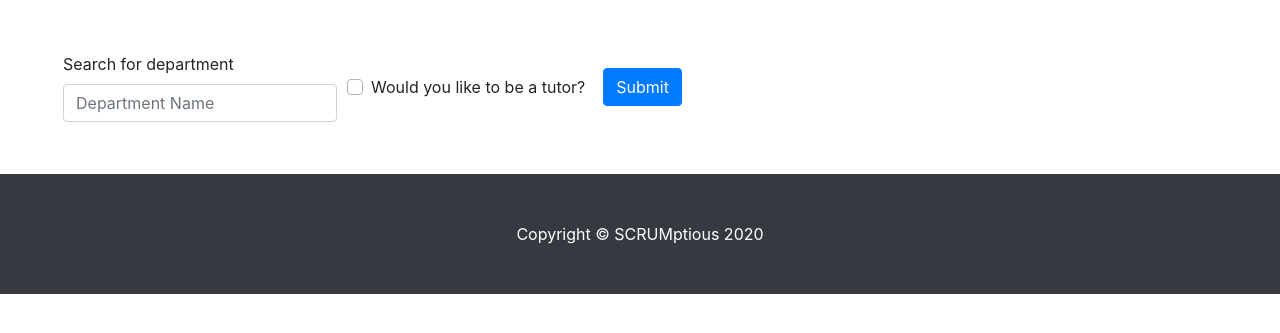
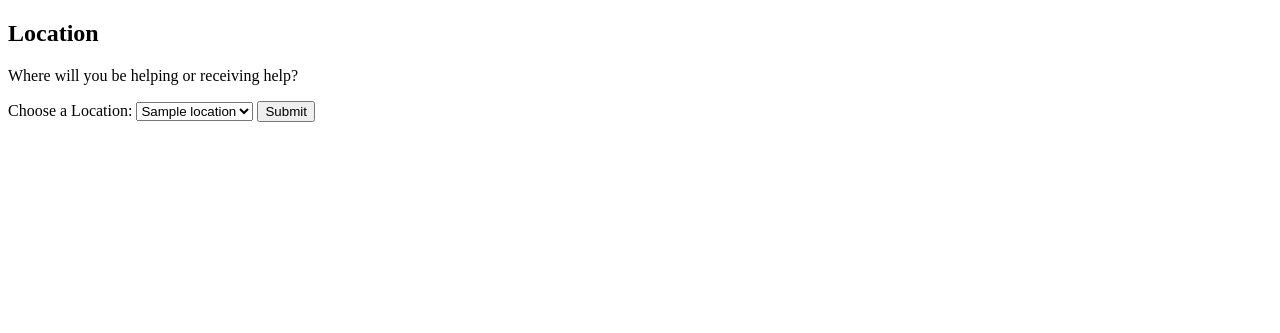
Before and after one commit to msb5pe/quick_tutor, a Django app: page /login/tutor/ in a window 1280 px wide. Shown: the top 333 px of the page. Run offline with Django 3.2, Linux system fonts and the light colour scheme; a user stored in the database is signed in; tables that the repository leaves empty hold one stand-in row (values such as "Sample post"); parts of the project's set-up code (start-up, migrations or seed data) failed here and were passed over; some libraries are stand-ins or nearby versions.

Commit message:
User_profile selects location

```diff
--- a/login/forms.py
+++ b/login/forms.py
@@ -1,6 +1,12 @@
 from django import forms
 from django.contrib.auth.models import User
 from .models import UserProfile
+
+
+class set_location_form(forms.ModelForm):
+    class Meta:
+        model = UserProfile
+        exclude = ("location",)
 
 
 class UserEditForm(forms.ModelForm):
--- a/login/models.py
+++ b/login/models.py
@@ -17,6 +17,9 @@ class Location(models.Model):
     def __str(self):
         return self.placeName
 
+    def getPlaceName(self):
+        return self.placeName
+
 
 class UserProfile(models.Model):
     user = models.OneToOneField('auth.User', on_delete=models.CASCADE)
@@ -28,7 +31,7 @@ class UserProfile(models.Model):
     classes = models.CharField(max_length=400, default="None")
     helped = models.BooleanField(default=False)
     is_tutor = models.BooleanField(default=False)
-    location = models.ForeignKey(Location, on_delete=models.CASCADE, null=True)
+    location = models.CharField(max_length=200, null=True)
 
     def __str__(self):
         return self.user.username
--- /dev/null
+++ b/login/templates/login/locations.html
@@ -0,0 +1,20 @@
+<!DOCTYPE html>
+<html>
+<body>
+
+<h2>Location</h2>
+
+<p>Where will you be helping or receiving help?</p>
+
+<form action="{% url 'login:set_location' %}" method="post"> {% csrf_token %}
+  <label for="location">Choose a Location:</label>
+  <select id="location" name="location">
+      {% for location in locations_list %}
+            <option id="location{{ forloop.counter }}" value="{{ location.placeName }}">{{ location.getPlaceName }}</option>
+      {% endfor %}
+  </select>
+  <input type="submit">
+</form>
+
+</body>
+</html>
--- a/login/urls.py
+++ b/login/urls.py
@@ -20,4 +20,5 @@ urlpatterns = [
     path('authflow/', views.authflowhandler, name='authflow'),
     path('tutor/', views.class_select_isTutor, name='tutor'),
     path('tutee/', views.class_select_isTutee, name='tutee'),
+    path('location_test/', views.select_location, name='set_location')
 ]
--- a/login/views.py
+++ b/login/views.py
@@ -8,8 +8,8 @@ from django.views import generic
 from django.utils import timezone
 from django.shortcuts import redirect, render, get_object_or_404
 from django.contrib.auth import logout
-from .models import UserProfile
-from .forms import UserEditForm, ProfileEditForm
+from .models import UserProfile, Location
+from .forms import set_location_form
 from django.contrib.auth.decorators import login_required
 from django.contrib.auth.forms import UserChangeForm
 
@@ -32,7 +32,29 @@ def class_select_isTutor(request):
     user_profile = UserProfile.objects.filter(user=request.user)[0]
     user_profile.is_tutor = True
     user_profile.save()
-    return render(request, 'login/classes.html')
+    # --- Probably should go somewhere else, this is just to write the code out ------
+    locations_list = Location.objects.order_by('placeName')
+    template = loader.get_template('login/locations.html')
+    context = {'locations_list': locations_list,}
+    return render(request, 'login/locations.html', context)
+    # -------------------------------------------------------------------------
+    # return render(request, 'login/classes.html')
+
+
+def select_location(request):
+    user_profile = UserProfile.objects.filter(user=request.user)[0]
+    try:
+        loc = request.POST.get('location')
+        user_profile.location = loc
+        user_profile.save()
+    except Exception as e:
+        print(e)
+        return render(request, 'login/locations.html', {
+            'error_message': "Empty text fields",
+        })
+    else:
+        return HttpResponse(loc)
+
 
 def class_select_isTutee(request):
     return render(request, 'login/classes.html')
```
Also changed, not shown: login/templates/login/index.html (+12 -18 lines), login/migrations/0001_initial.py, login/migrations/0002_auto_20200402_2149.py (deleted), login/migrations/0002_auto_20200405_1513.py.
